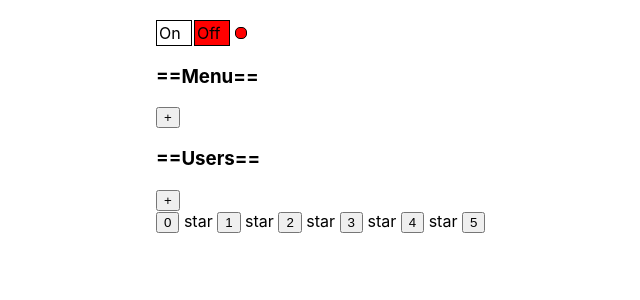
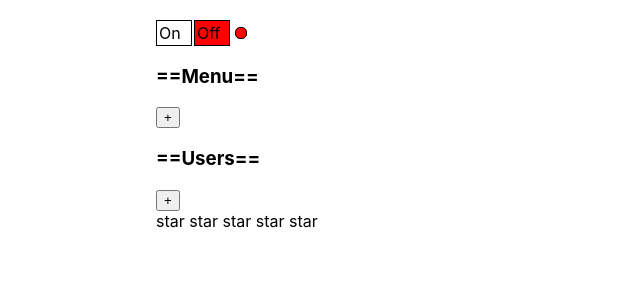
Before and after one commit to ItEmigrant/TypeScript, a React (Create React App) app: page / in a window 1280 px wide. Shown: the top 300 px of the page, without its empty margins (184-824 px from the left). Built offline with nearby package versions, Linux system fonts and the light colour scheme.

Commit message:
callback1

```diff
--- a/src/components/UnConrtRating/UnRating.tsx
+++ b/src/components/UnConrtRating/UnRating.tsx
@@ -11,11 +11,17 @@ export function UnRating() {
 
     return (
         <div>
-           <button onClick={()=>(setSelected(0))}>0</button> <Star selected={selected > 0}/><button onClick={()=>(setSelected(1))}>1</button>
-            <Star selected={selected > 1}/><button onClick={()=>(setSelected(2))}>2</button>
-            <Star selected={selected> 2}/><button onClick={()=>(setSelected(3))}>3</button>
-            <Star selected={selected > 3}/><button onClick={()=>(setSelected(4))}>4</button>
-            <Star selected={selected> 4}/><button onClick={()=>(setSelected(5))}>5</button>
+
+            <Star selected={selected > 0} setSelected={setSelected} value={1}/>
+
+            <Star selected={selected > 1} setSelected={setSelected} value={2}/>
+
+            <Star selected={selected > 2} setSelected={setSelected} value={3}/>
+
+            <Star selected={selected > 3} setSelected={setSelected} value={4}/>
+
+            <Star selected={selected > 4} setSelected={setSelected} value={5}/>
+
         </div>
     )
 
@@ -23,13 +29,12 @@ export function UnRating() {
 
 type StarPropsType = {
     selected: boolean
+    value: 1|2|3|4|5
+    setSelected: (value: number)=> void
 }
 
 function Star(props: StarPropsType) {
-    console.log("Star rendering")
-    if (props.selected) {
-        return <span><b> star</b></span>
-    } else {
-        return <span> star </span>
-    }
+
+   return  <span onClick={()=>{props.setSelected(props.value)}}> {props.selected ? <b>star</b> : "star"}
+    </span>
 }
```
